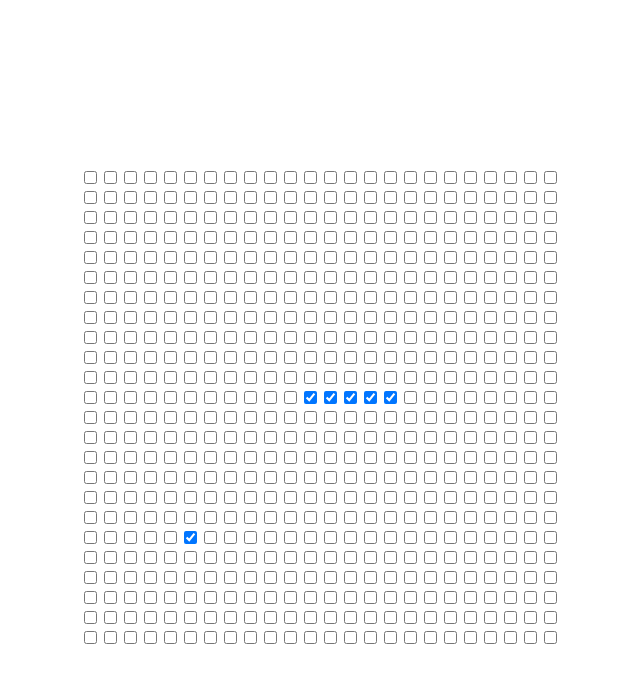
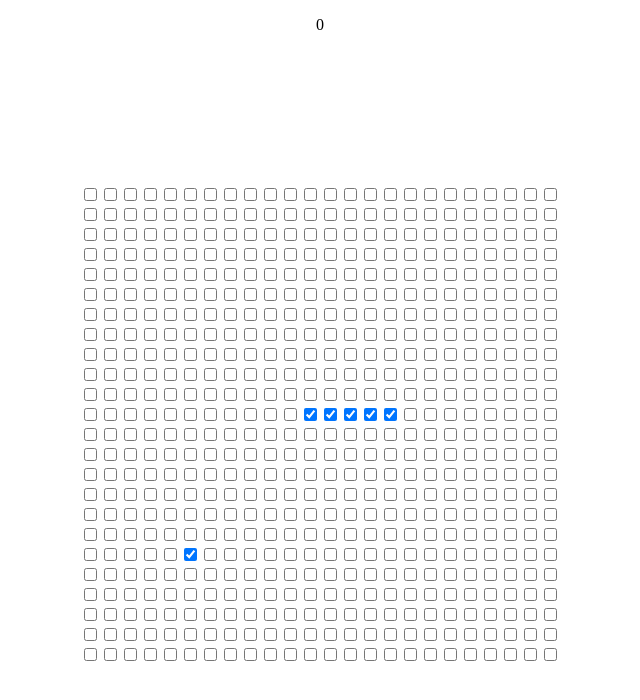
Before and after one commit to hwhong/mamba, a plain HTML site: page index.html in a window 1280 px wide. Shown: the whole page, without its empty margins (320-960 px from the left). Drawn offline with Linux system fonts and the light colour scheme.

Commit message:
added score

```diff
--- a/index.css
+++ b/index.css
@@ -19,3 +19,8 @@ html {
   flex-grow: 2;
   text-align: center;
 }
+
+.score {
+  padding: 8px 24px;
+  margin: 0 auto;
+}
--- a/index.html
+++ b/index.html
@@ -8,6 +8,7 @@
   </head>
   <body>
     <div id="game" class="game">
+      <div id="score" class="score"></div>
       <div id="game-canvas" class="game-canvas"></div>
     </div>
   </body>
--- a/index.js
+++ b/index.js
@@ -9,6 +9,7 @@ const forbiddenInputPair = {
 
 let game = document.getElementById("game");
 let canvas = document.getElementById("game-canvas");
+let gameScore = document.getElementById("score");
 
 let intervalCount;
 
@@ -21,6 +22,7 @@ let xCoordinate = 1;
 let snake;
 let head = { yCoordinate: 12, xCoordinate: 12 };
 let currentLength = 5;
+let score = 0;
 
 let xRing = 5;
 let yRing = 5;
@@ -54,7 +56,6 @@ document.onkeydown = event => {
         break;
     }
 };
-
 setInterval(paint, 1000 / 15);
 buildCanvas();
 
@@ -118,7 +119,10 @@ function step() {
     yRing = Math.floor(Math.random() * SIZE);
     rows[xRing][yRing].checked = true;
     currentLength++;
+    score++;
   }
+
+  gameScore.innerText = `${score}`;
 }
 
 function reset() {
@@ -127,6 +131,7 @@ function reset() {
   snake = [head];
   currentLength = 5;
   intervalCount = 0;
+  score = 0;
 }
 
 function paint() {
```
